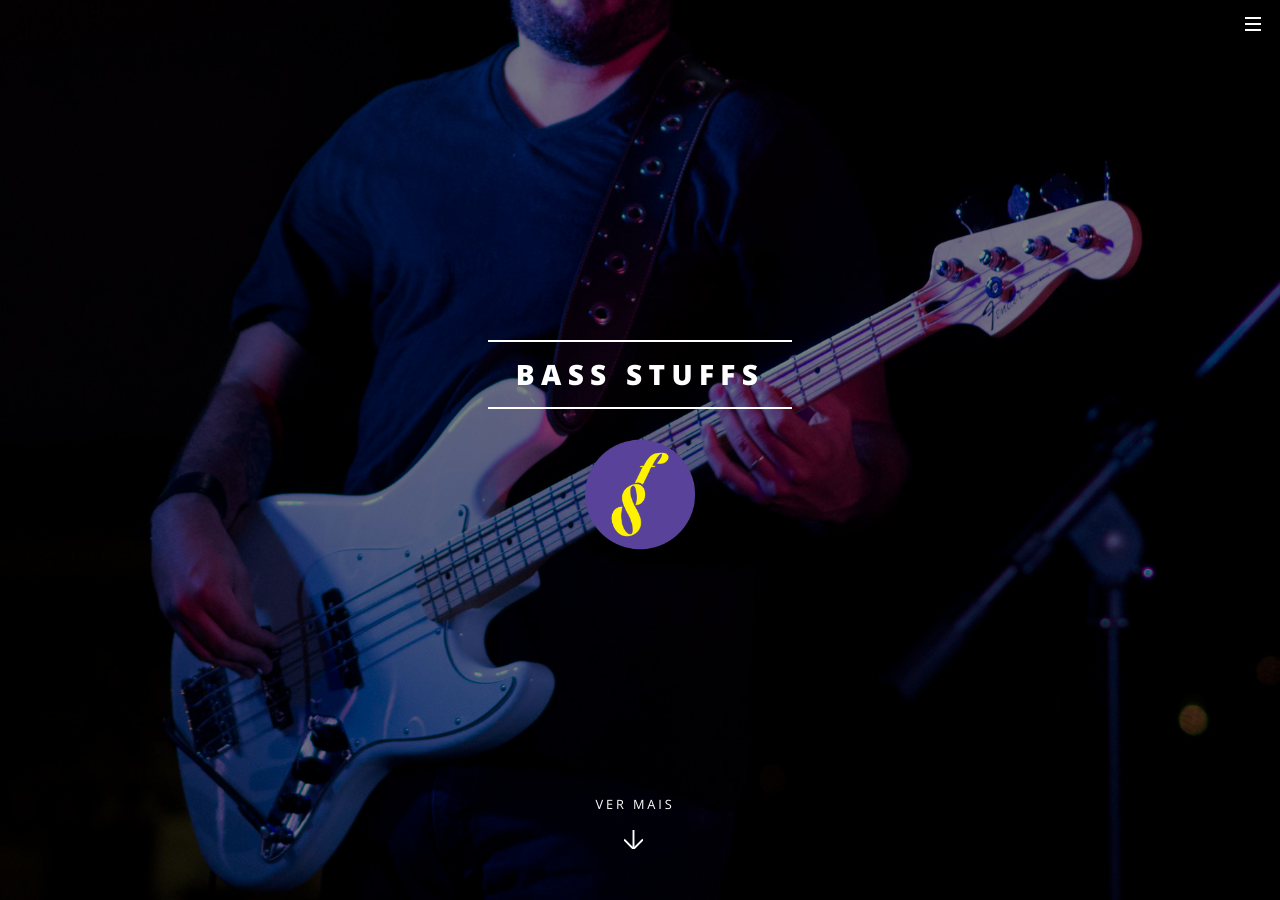
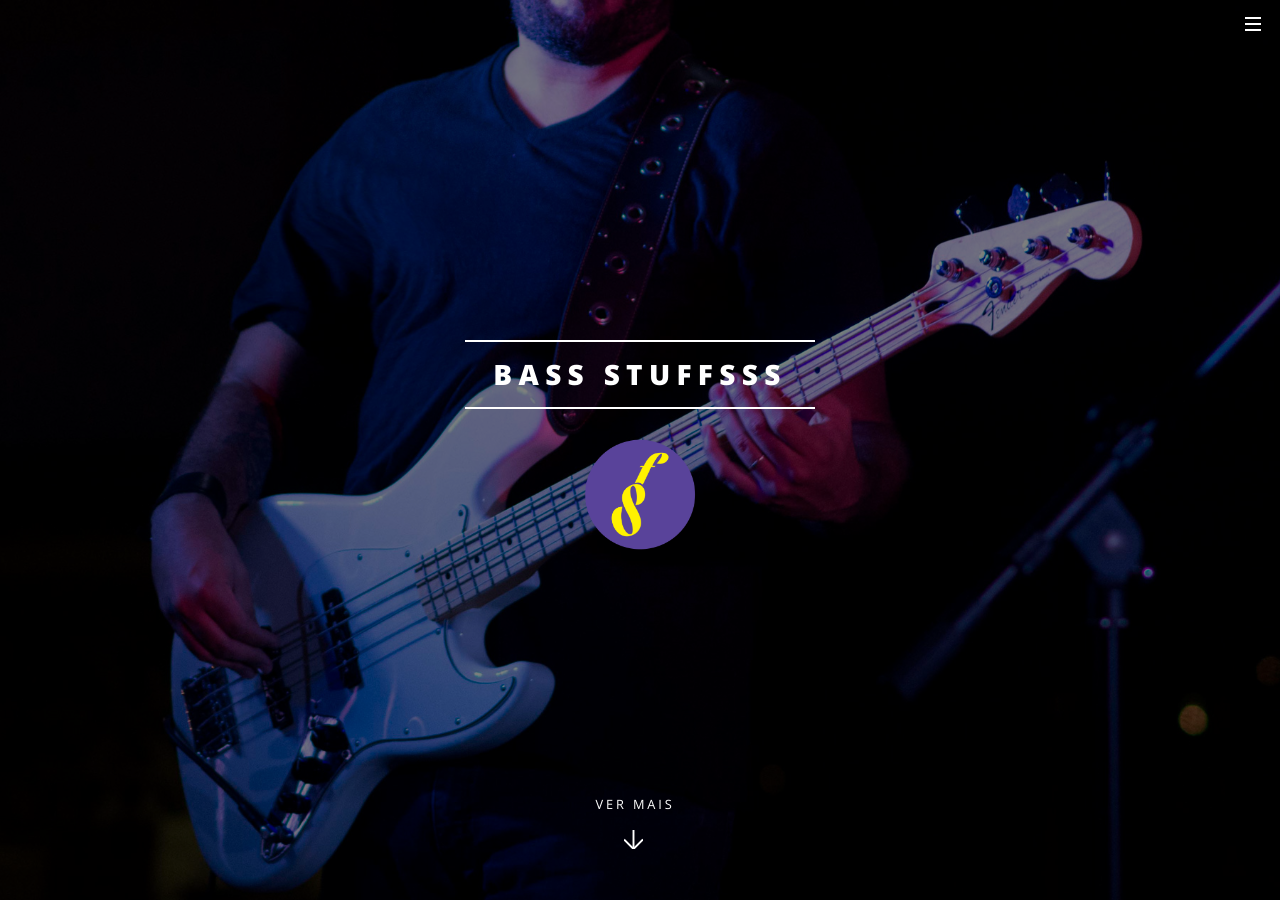
Before and after one commit to fabriciohendrix/bassstuffs.github.io, a Jekyll site: the page built from index.html, in a window 1280 px wide and 900 px high. Built offline with Jekyll 4.4.1, drawn with Linux system fonts in a browser that asks for light colours.

Commit message:
config fix

```diff
--- a/_config.yml
+++ b/_config.yml
@@ -2,7 +2,7 @@
 #
 
 # Site settings
-title: Bass Stuffs
+title: Bass Stuffsss
 description: Bem vindo ao Bass Stuffs de Fabrício Santos. Aqui você vai encontrar vídeos e Coisas de Baixo. Aprenda como tocar músicas no baixo.
 owner: Fabrício Santos # or company name
 first_published: 2017 # if migrating another site, the year of your first publish
```
